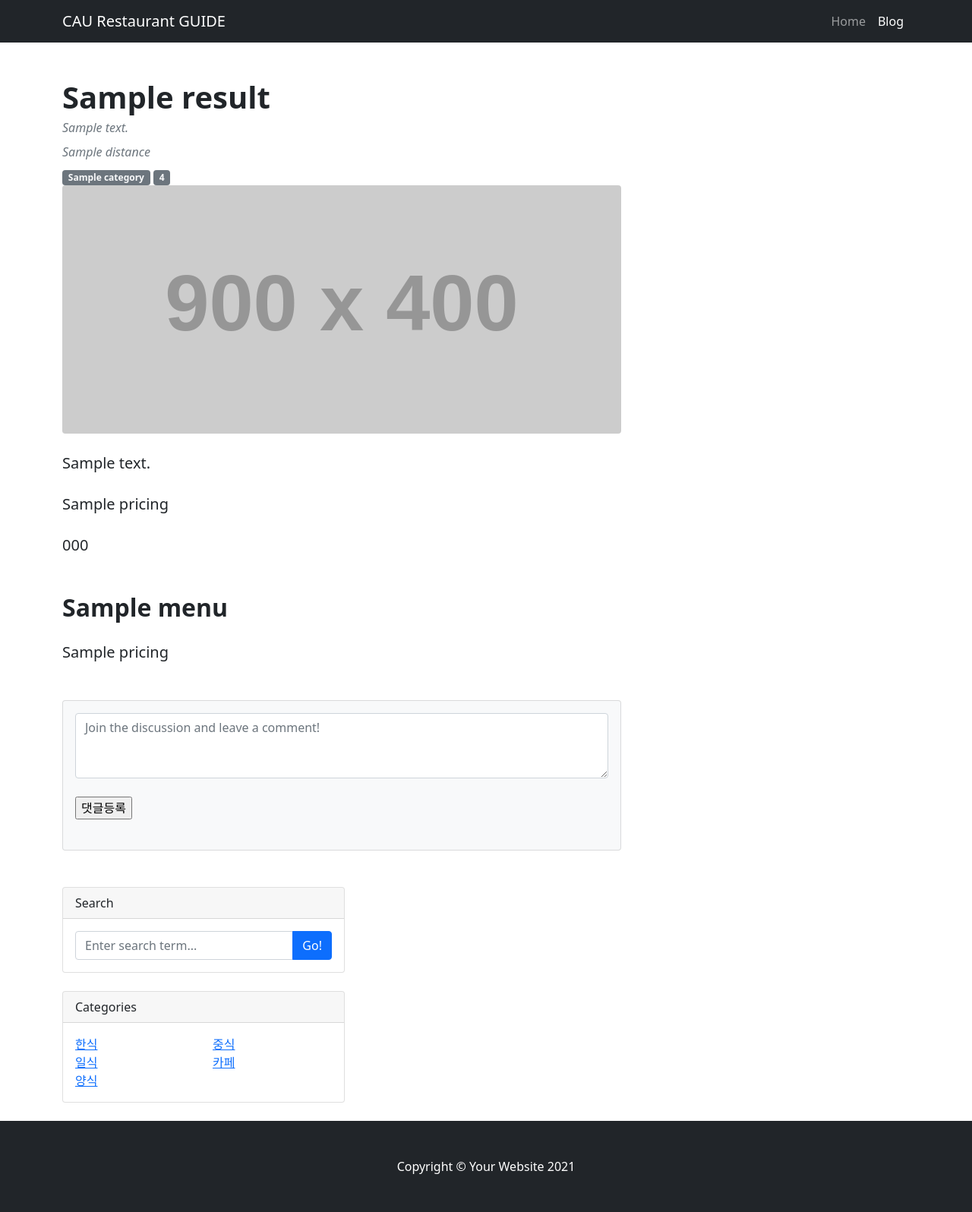
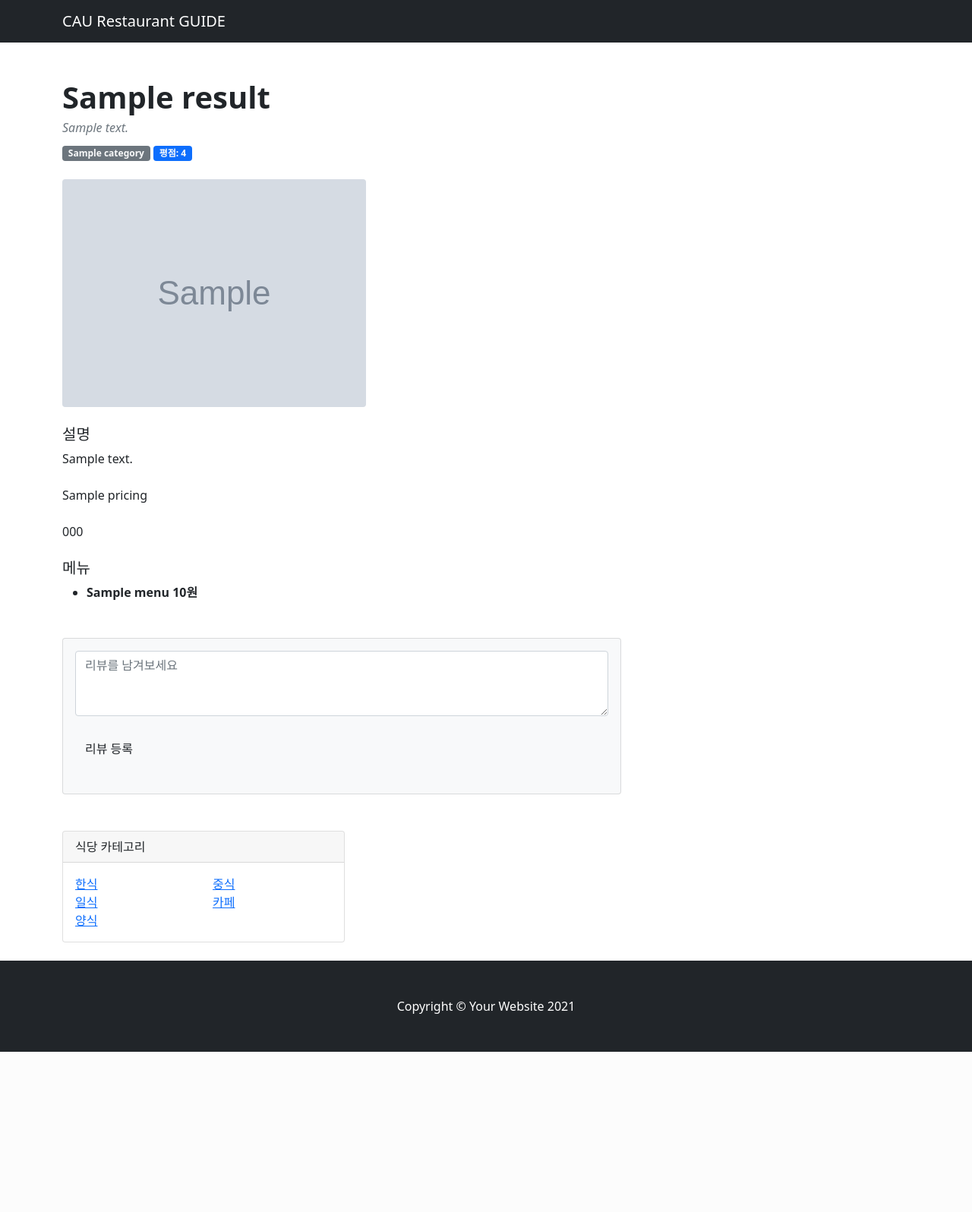
Before and after one commit to CleanCode6/restaurants, a Flask app: template templates/restaurant_page.html in a window 1280 px wide. Shown: the whole page at 76% size. After the commit the page ends 1385 px from the top, so only its background shows below. Run offline with Flask 2, Linux system fonts and the light colour scheme; the template is opened without the code that fills it: most values are stand-ins (such as "Sample title", 1, 10 or a date in 2020); grey boxes marked "Sample" are stand-in pictures; grey boxes labelled with a size stand in for pictures from a placeholder-image service; some libraries are stand-ins or nearby versions.

Commit message:
modify htmls

```diff
--- a/templates/restaurant_page.html
+++ b/templates/restaurant_page.html
@@ -6,7 +6,7 @@
     <meta name="viewport" content="width=device-width, initial-scale=1, shrink-to-fit=no" />
     <meta name="description" content="" />
     <meta name="author" content="" />
-    <title>식당 상세</title>
+    <title>{{result.restaurant_name}}</title>
     <!-- Favicon-->
     <link rel="icon" type="image/x-icon" href="assets/favicon.ico" />
     <!-- Core theme CSS (includes Bootstrap)-->
@@ -21,12 +21,6 @@
         <div class="container">
             <a class="navbar-brand" href="#!">CAU Restaurant GUIDE</a>
             <button class="navbar-toggler" type="button" data-bs-toggle="collapse" data-bs-target="#navbarSupportedContent" aria-controls="navbarSupportedContent" aria-expanded="false" aria-label="Toggle navigation"><span class="navbar-toggler-icon"></span></button>
-            <div class="collapse navbar-collapse" id="navbarSupportedContent">
-                <ul class="navbar-nav ms-auto mb-2 mb-lg-0">
-                    <li class="nav-item"><a class="nav-link" href="#">Home</a></li>
-                    <li class="nav-item"><a class="nav-link active" aria-current="page" href="#">Blog</a></li>
-                </ul>
-            </div>
         </div>
     </nav>
     <!-- Page content-->
@@ -35,32 +29,32 @@
             <div class="col-lg-8">
                 <!-- Post content-->
                 <article>
-
-                    <!-- Post header-->
                     <header class="mb-4">
                         {% if result %}
-                        <!-- Post title-->
                         <h1 class="fw-bolder mb-1">{{result.restaurant_name}}</h1>
-                        <!-- Post meta content-->
                         <div class="text-muted fst-italic mb-2">{{result.address}}</div>
-                        <div class="text-muted fst-italic mb-2">{{result.distance}}</div>
-                        <!-- Post categories-->
                         <a class="badge bg-secondary text-decoration-none link-light" href="#!">{{result.category}}</a>
-                        <a class="badge bg-secondary text-decoration-none link-light" href="#!">{{result.rating}}</a>
+                        <a class="badge bg-primary text-decoration-none link-light" href="#!">평점: {{result.rating}}</a>
                         <!-- Preview image figure-->
-                        <figure class="mb-4"><img class="img-fluid rounded" src="https://dummyimage.com/900x400/ced4da/6c757d.jpg" alt="..." /></figure>
-                        <!-- Post content-->
+                        <figure class="mb-4 mt-4"><img class="img-fluid rounded" src="{{result.image}}" alt="..." /></figure>
+
                         <section class="mb-5">
-
-                            <p class="fs-5 mb-4">{{result.description}}</p>
-                            <p class="fs-5 mb-4">{{result.pricing}}</p>
-                            <p class="fs-5 mb-4">{{result.phone}}</p>
-                            <h2 class="fw-bolder mb-4 mt-5">{{result.menu}}</h2>
-                            <p class="fs-5 mb-4">{{result.pricing}}</p>
-
+                            <h5>설명</h5>
+                            <p class="mb-4">{{result.description}}</p>
+                            <p class="mb-4">{{result.pricing}}</p>
+                            <p class="mb-4">{{result.phone}}</p>
+                            <h5>메뉴</h5>
+                            {% for mn in result.menu %}
+                                <ul>
+                                    <li class="fw-bolder mb-1 mt-1">
+                                        <span>{{mn.menu_name}}</span>
+                                        <span>{{mn.price}}원</span>
+                                    </li>
+                                </ul>
+                            {% endfor %}
                         </section>
                         {% else %}
-                        <p>result가 없습니다.</p>
+                        <p>결과가 없습니다.</p>
                         {% endif %}
                 </article>
 
@@ -69,9 +63,9 @@
                     <div class="card bg-light">
                         <div class="card-body">
                             <!-- Comment form-->
-                            <form class="mb-4"><textarea class="form-control" rows="3" placeholder="Join the discussion and leave a comment!"></textarea></form>
+                            <form class="mb-4"><textarea class="form-control" rows="3" placeholder="리뷰를 남겨보세요"></textarea></form>
                             <!-- Comment with nested comments-->
-                            <input type="submit" value="댓글등록">
+                            <button class="btn btn-primary-outline">리뷰 등록</button>
                             </form>
                             <div class="d-flex mb-4">
 
@@ -85,32 +79,22 @@
         </div>
         <!-- Side widgets-->
         <div class="col-lg-4">
-            <!-- Search widget-->
-            <div class="card mb-4">
-                <div class="card-header">Search</div>
-                <div class="card-body">
-                    <div class="input-group">
-                        <input class="form-control" type="text" placeholder="Enter search term..." aria-label="Enter search term..." aria-describedby="button-search" />
-                        <button class="btn btn-primary" id="button-search" type="button">Go!</button>
-                    </div>
-                </div>
-            </div>
             <!-- Categories widget-->
             <div class="card mb-4">
-                <div class="card-header">Categories</div>
+                <div class="card-header">식당 카테고리</div>
                 <div class="card-body">
                     <div class="row">
                         <div class="col-sm-6">
                             <ul class="list-unstyled mb-0">
-                                <li><a href="#!">한식</a></li>
-                                <li><a href="#!">일식</a></li>
-                                <li><a href="#!">양식</a></li>
+                                <li><a href="/restaurants?category=0">한식</a></li>
+                                <li><a href="/restaurants?category=3">일식</a></li>
+                                <li><a href="/restaurants?category=2">양식</a></li>
                             </ul>
                         </div>
                         <div class="col-sm-6">
                             <ul class="list-unstyled mb-0">
-                                <li><a href="#!">중식</a></li>
-                                <li><a href="#!">카페</a></li>
+                                <li><a href="/restaurants?category=1">중식</a></li>
+                                <li><a href="/restaurants?category=4">카페</a></li>
                             </ul>
                         </div>
                     </div>
```
Also changed, not shown: templates/restaurants_list_page.html (+26 -14 lines).
